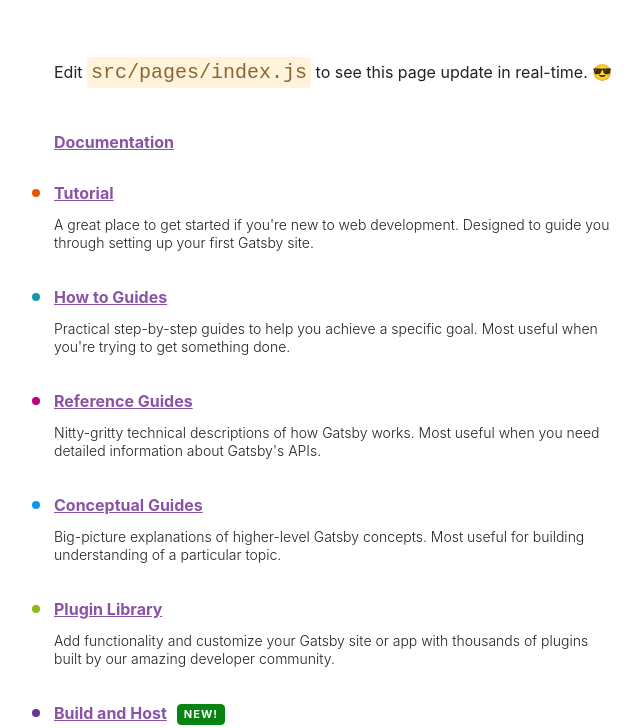
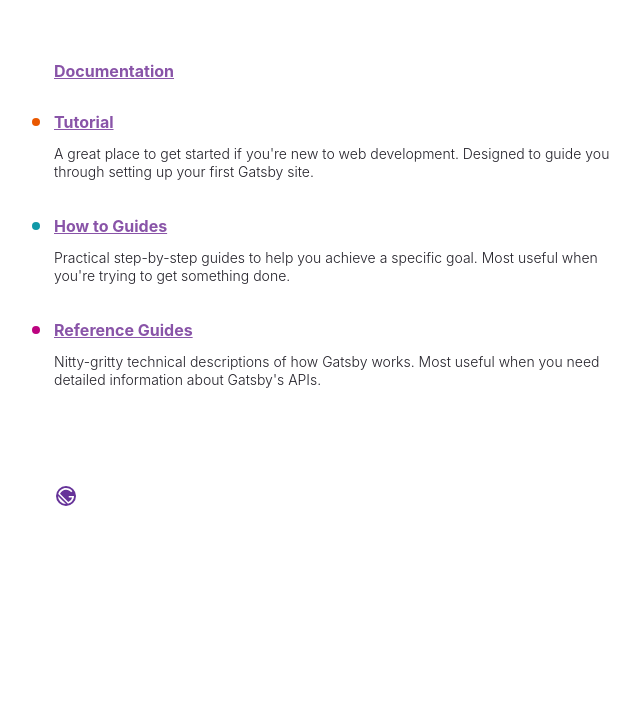
Before and after one commit to LeoColomb/korben-serverless-demo, a Gatsby site: page / in a window 1280 px wide. Shown: the part 224-952 px from the top of the page, without its empty margins (50-692 px from the left). After the commit the page ends 840 px from the top, so only its background shows below. Built offline with nearby package versions, Linux system fonts and the light colour scheme; Gatsby itself is replaced by a stand-in of ours.

Commit message:
Lin, typo and domains

```diff
--- a/functions/timedate.js
+++ b/functions/timedate.js
@@ -12,7 +12,7 @@
  * @returns {Promise<Response>}
  */
 async function handleRequest(request) {
-  const res = await fetch(`https://serverless-korben-lesjeudis.pages.dev/`)
+  const res = await fetch("https://serverless-demo-38a.pages.dev/my-first-post/")
   const contentType = res.headers.get("Content-Type")
 
   // If the response is HTML, it can be transformed with
--- a/gatsby-config.js
+++ b/gatsby-config.js
@@ -1,6 +1,6 @@
 module.exports = {
   siteMetadata: {
-    siteUrl: "https://www.yourdomain.tld",
+    siteUrl: "https://serverless-demo.korben.workers.dev",
     title: "Korben.info Serverless Demo",
   },
   plugins: [
--- a/src/pages/index.js
+++ b/src/pages/index.js
@@ -100,29 +100,7 @@
     description:
       "Nitty-gritty technical descriptions of how Gatsby works. Most useful when you need detailed information about Gatsby's APIs.",
     color: "#BC027F",
-  },
-  {
-    text: "Conceptual Guides",
-    url: "https://www.gatsbyjs.com/docs/conceptual/",
-    description:
-      "Big-picture explanations of higher-level Gatsby concepts. Most useful for building understanding of a particular topic.",
-    color: "#0D96F2",
-  },
-  {
-    text: "Plugin Library",
-    url: "https://www.gatsbyjs.com/plugins",
-    description:
-      "Add functionality and customize your Gatsby site or app with thousands of plugins built by our amazing developer community.",
-    color: "#8EB814",
-  },
-  {
-    text: "Build and Host",
-    url: "https://www.gatsbyjs.com/cloud",
-    badge: true,
-    description:
-      "Now you’re ready to show the world! Give your Gatsby site superpowers: Build and host on Gatsby Cloud. Get started for free!",
-    color: "#663399",
-  },
+  }
 ]
 
 // markup
@@ -138,13 +116,14 @@
           🎉🎉🎉
         </span>
       </h1>
-      <p style={paragraphStyles}>
-        Edit <code style={codeStyles}>src/pages/index.js</code> to see this page
-        update in real-time.{" "}
-        <span role="img" aria-label="Sunglasses smiley emoji">
-          😎
-        </span>
-      </p>
+      {/* <p style={paragraphStyles}>
+        <a href="/blog/my-first-post">
+          Checkout my first blog post!
+          <span role="img" aria-label="Sunglasses smiley emoji">
+            😎
+          </span>
+        </a>
+      </p> */}
       <ul style={listStyles}>
         <li style={docLinkStyle}>
           <a
```
Also changed, not shown: src/pages/{MarkdownRemark.frontmatter__slug}.js (+4 -6 lines).
